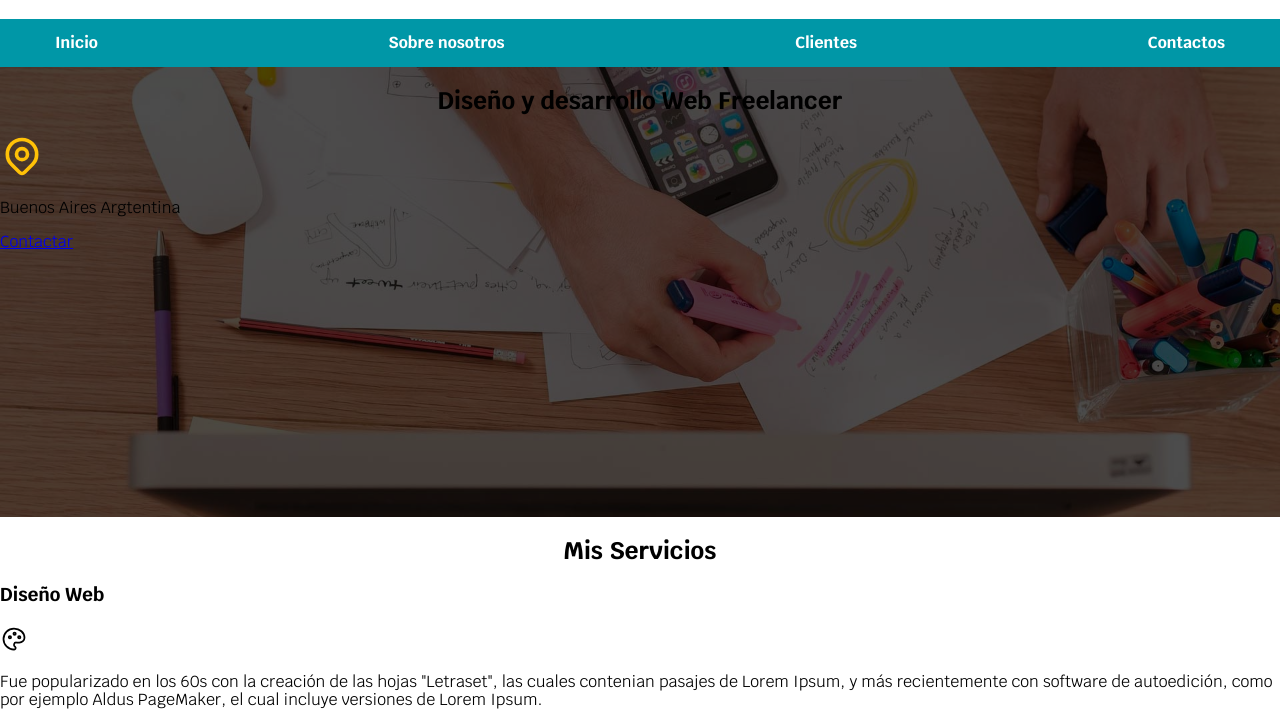
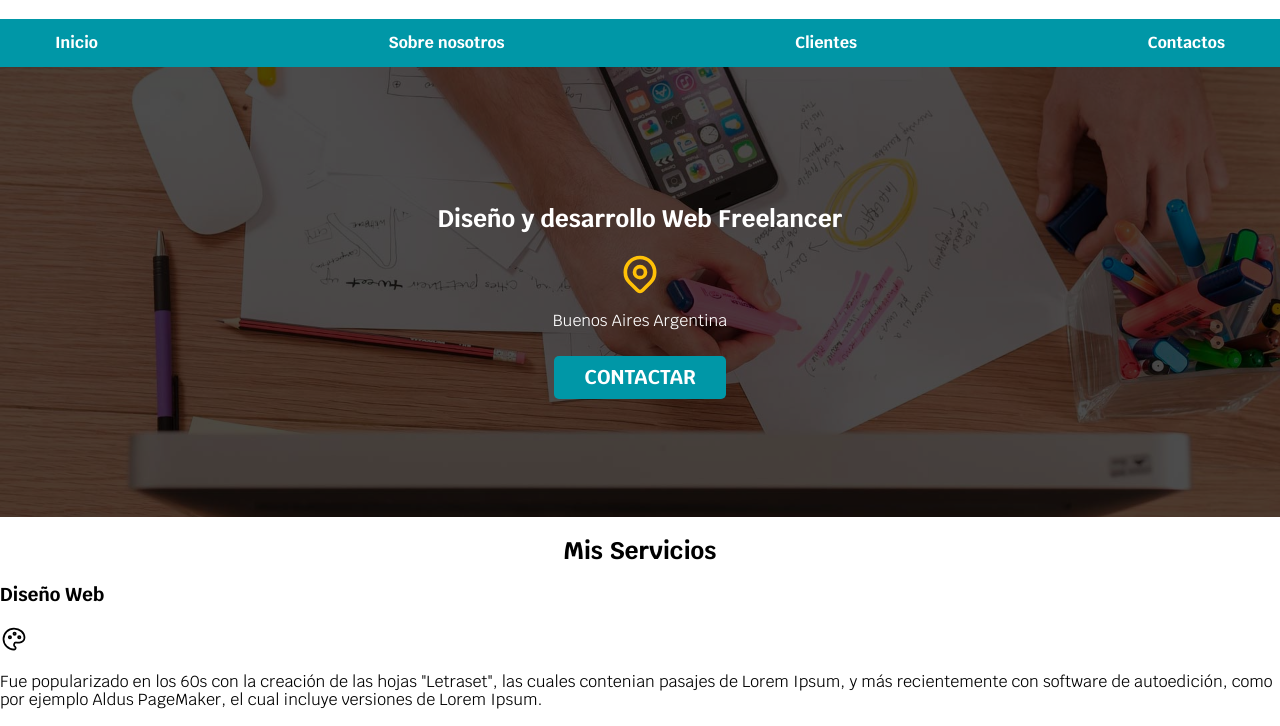
Before and after one commit to caceresivan5/CURSO-REPASO-HTML---CSS-Udemy, a plain HTML site: page index.html in a window 1280 px wide. Shown: the part 61-787 px from the top of the page. Drawn offline with Linux system fonts and the light colour scheme.

Commit message:
contenido hero listo

```diff
--- a/css/styles.css
+++ b/css/styles.css
@@ -27,7 +27,6 @@ body{
 h1 {
     text-align: center;
 }
-
 h2 {
     text-align: center;
 }
@@ -43,6 +42,26 @@ span{
     max-width:120rem; /*toma maximo 120px sino toma el 100%*/
     margin: 0 auto;
 }
+
+.boton{
+    background-color: var(--secundario);
+    color: var(--blanco);
+    padding: 1rem 3rem;
+    margin-top: 1rem;
+    font-size: 2rem;
+    text-decoration: none;
+    text-transform: uppercase;
+    font-weight: 700;
+    border-radius: .5rem;
+    width: 90%;
+    text-align: center;
+}
+@media(min-width: 480px) {
+    .boton{
+        width: auto;
+    }
+}
+
 .navegacion-principal{
     display: flex;
     flex-direction: column;
@@ -79,6 +98,12 @@ position: absolute;
 background-color: rgb(0 0 0 / 70%);/* color / transparencia */
 width: 100%;
 height: 100%;
+display: flex;
+flex-direction: column;
+align-items: center;
+justify-content: center;
+color: var(--blanco);
+
 }
 
 
--- a/index.html
+++ b/index.html
@@ -43,8 +43,8 @@
   <path d="M9 11a3 3 0 1 0 6 0a3 3 0 0 0 -6 0" />
   <path d="M17.657 16.657l-4.243 4.243a2 2 0 0 1 -2.827 0l-4.244 -4.243a8 8 0 1 1 11.314 0z" />
 </svg>
-        <p>Buenos Aires Argtentina</p>
-        <a href="#">Contactar</a>
+        <p>Buenos Aires Argentina</p>
+        <a href="#" class="boton">Contactar</a>
       </div>
     </section>
     <main>
```
